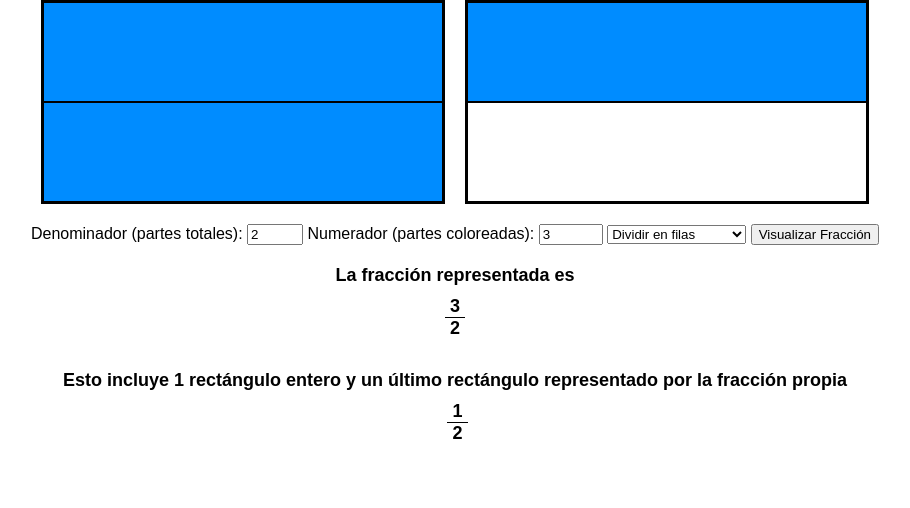
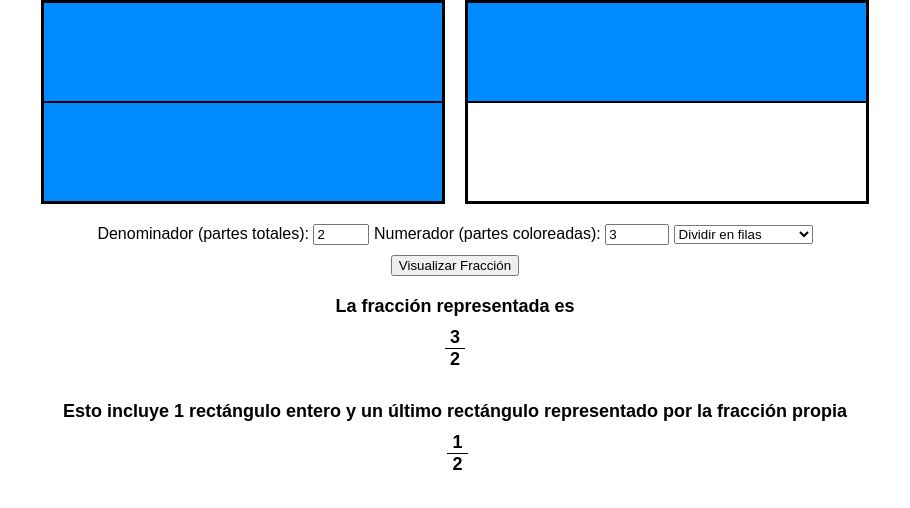
Before and after one commit to enrichedminds/fracciones_propias_e_impropias, a plain HTML site: page index.html in a window 1280 px wide. Shown: the part 108-616 px from the top of the page, without its empty margins (185-1095 px from the left). Drawn offline with Linux system fonts and the light colour scheme.

Commit message:
Ajuste boton

```diff
--- a/fraccionespropiaseimpropias.css
+++ b/fraccionespropiaseimpropias.css
@@ -71,3 +71,7 @@ body {
 .fraction-inline .denominator {
     padding: 0 5px;
 }
+#controls button {
+    display: block;
+    margin: 10px auto; /* Centra el botón horizontalmente */
+}
```
